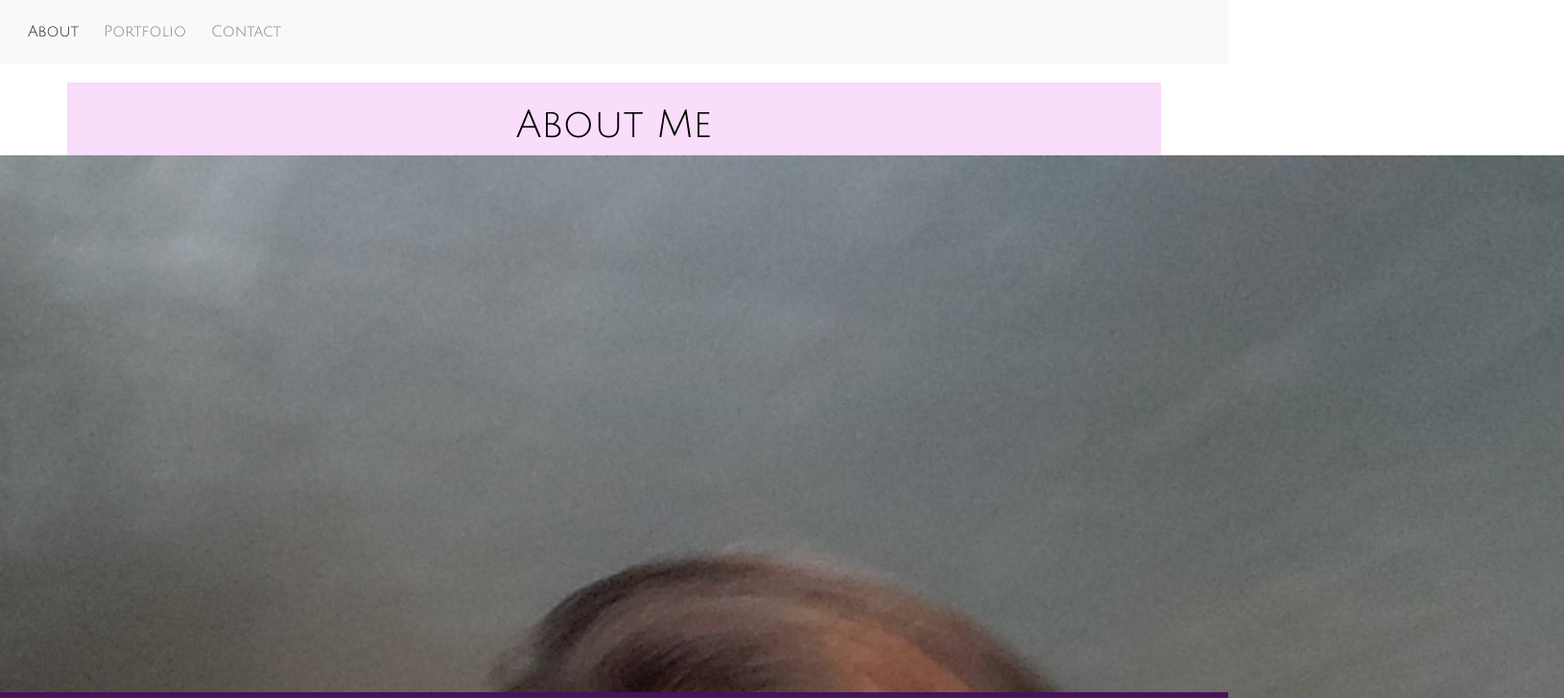
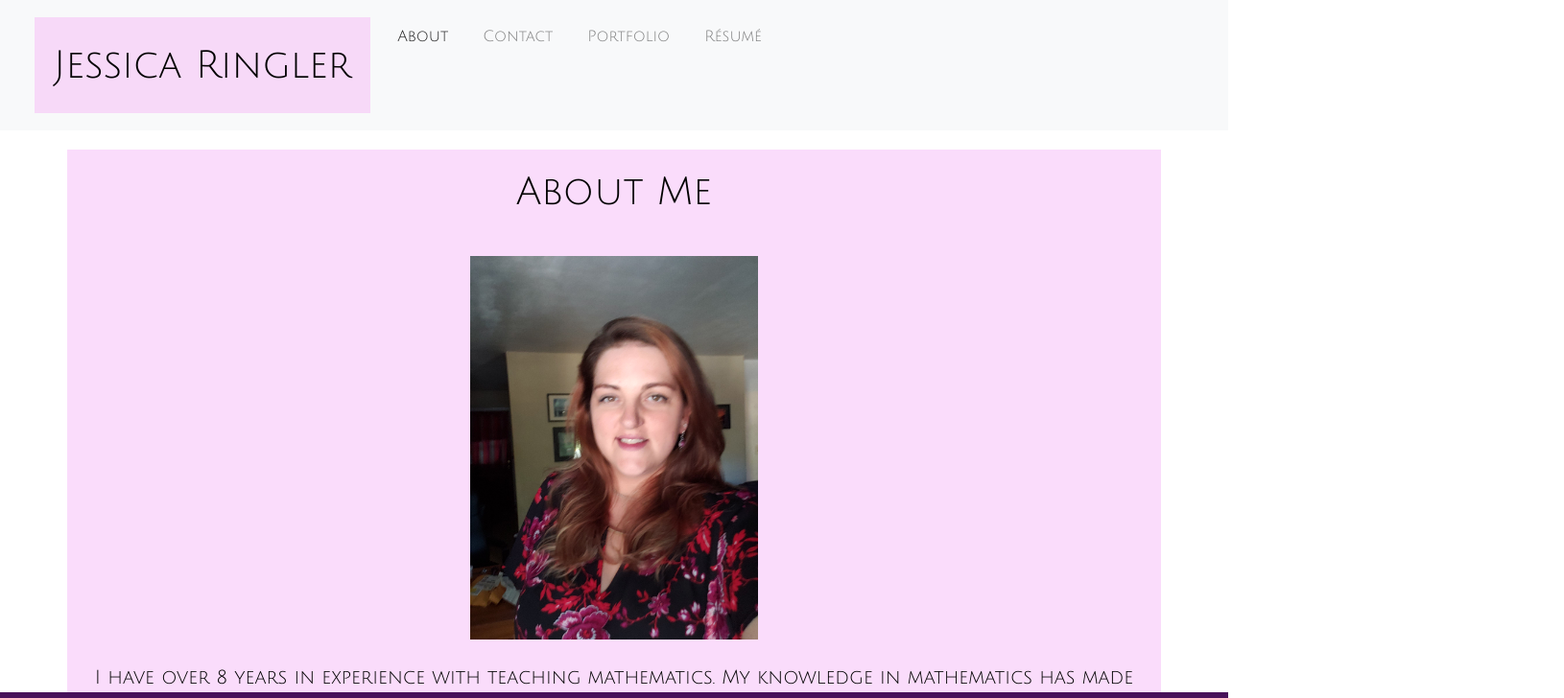
Before and after one commit to jrringler13759/reactportfolio, a React (Create React App) app: page / in a window 1280 px wide. Shown: the top 728 px of the page at 96% size, 1630 px wide, since content can reach past the window. Built offline with nearby package versions, Linux system fonts and the light colour scheme.

Commit message:
setting up contact form component and css files

```diff
--- a/src/App.js
+++ b/src/App.js
@@ -2,6 +2,7 @@ import React from "react";
 import { BrowserRouter as Router, Route } from "react-router-dom";
 import Contact from "./pages/Contact";
 import About from "./pages/About";
+import Resume from "./pages/Resume";
 import Portfolio from "./pages/Portfolio";
 import Header from "./components/Header/Header";
 import Footer from "./components/Footer/Footer";
@@ -18,6 +19,7 @@ function App() {
           <Route exact path="/about" component={About} />
           <Route exact path="/contact" component={Contact} />
           <Route exact path="/portfolio" component={Portfolio} />
+          <Route exact path="/resume" component={Resume} />
         <Footer />
       </div>
     </Router>
--- /dev/null
+++ b/src/components/ContactForm/ContactForm.js
@@ -0,0 +1,10 @@
+import React from "react";
+import "./ContactStylee.css";
+
+function ContactForm(props) {
+    return (
+
+    )
+}
+
+export default ContactForm;
--- a/src/components/Footer/FooterStyle.css
+++ b/src/components/Footer/FooterStyle.css
@@ -1,28 +1,15 @@
-/* .footer {
-  min-height: 100px;
-  background: #E5E5E5;
-  position: relative;
-} */
-
-
-/* .footer span {
-  position: absolute;
+footer {
+  background:  rgb(72, 17, 90);
+  color:  rgba(246, 194, 248, 0.571);
+  text-align: center;
+  height: 60px;
+  position: absolute !important;
   bottom: 0;
-  left: 0;
-  right: 0;
-  padding: 3px;
-  background: #B8B8B8;
-} */
-
-
-nav {
-  display: inline-block;
-  background: rgb(72, 17, 90);
-  color: white;
-
+  width: 100%;
+  padding-bottom: 70px !important;
 }
 
-nav a, footer a {
+footer a {
   color:  white;
   text-decoration: none;
   font-family: 'Julius Sans One', sans-serif;
@@ -42,29 +29,3 @@ a:active {
   text-decoration: none;
   color: white;
 }
-
-.brand-name {
-  color: black;
-  background:rgba(246, 194, 248, 0.571);
-  top: 25px;
-  padding: 20px;
-  margin-left: 10px;
-  font-size: 40px;
-  font-family: 'Julius Sans One', sans-serif;
-  display: inline-block;
-  padding: 20px;
-}
-.brand-name-div{
-  margin-top: -10px !important;
-}
-
-footer {
-  background:  rgb(72, 17, 90);
-  color:  rgba(246, 194, 248, 0.571);
-  text-align: center;
-  height: 60px;
-  position: absolute !important;
-  bottom: 0;
-  width: 100%;
-  padding-bottom: 70px !important;
-}
--- a/src/components/Header/Header.js
+++ b/src/components/Header/Header.js
@@ -8,6 +8,9 @@ function Header() {
     <nav className="navbar navbar-expand-lg navbar-light bg-light">
       <div>
         <ul className="navbar-nav">
+          <li className="nav-item">
+          <span class="brand-name">Jessica Ringler</span>
+          </li>
           <li className="nav-item">
             <Link
               to="/"
@@ -22,6 +25,14 @@ function Header() {
           </li>
           <li className="nav-item">
             <Link
+              to="/contact"
+              className={window.location.pathname === "/contact" ? "nav-link active" : "nav-link"}
+            >
+              Contact
+            </Link>
+          </li>
+          <li className="nav-item">
+            <Link
               to="/portfolio"
               className={window.location.pathname === "/portfolio" ? "nav-link active" : "nav-link"}
             >
@@ -30,10 +41,10 @@ function Header() {
           </li>
           <li className="nav-item">
             <Link
-              to="/contact"
-              className={window.location.pathname === "/contact" ? "nav-link active" : "nav-link"}
+              to="/resume"
+              className={window.location.pathname === "/resume" ? "nav-link active" : "nav-link"}
             >
-              Contact
+              R&#233;sum&#233;
             </Link>
           </li>
         </ul>
--- a/src/components/Header/HeaderStyle.css
+++ b/src/components/Header/HeaderStyle.css
@@ -1,3 +1,46 @@
 nav.navbar.navbar-default {
   margin-bottom: 0;
 }
+
+nav {
+  display: inline-block;
+  background: rgb(72, 17, 90);
+  color: white;
+
+}
+
+.nav-item {
+  color:  white;
+  text-decoration: none;
+  font-family: 'Julius Sans One', sans-serif;
+  padding: 5px;
+  margin: 5px;
+  display: inline-block;
+
+}
+
+nav-item:hover {
+  text-decoration: none;
+  color: white;
+}
+
+
+nav-item:active {
+  text-decoration: none;
+  color: white;
+}
+
+.brand-name {
+  color: black;
+  background:rgba(246, 194, 248, 0.571);
+  top: 25px;
+  padding: 20px;
+  margin-left: 10px;
+  font-size: 40px;
+  font-family: 'Julius Sans One', sans-serif;
+  display: inline-block;
+  padding: 20px;
+}
+.brand-name-div{
+  margin-top: -10px !important;
+}
--- /dev/null
+++ b/src/components/ProfilePic/Pic.js
@@ -0,0 +1,10 @@
+import React from "react";
+import "./PicStyle.css";
+
+function Pic() {
+    return (
+        <img id = "profilePic" class = "responsive" src = "Assets/ProfilePic.jpg" alt = "Jessica Ringler" />
+    )
+}
+
+export default Pic;
--- /dev/null
+++ b/src/components/ProfilePic/PicStyle.css
@@ -0,0 +1,7 @@
+#profilePic{
+    display: block;
+    width: 300px;
+    margin: 15px;
+    position: relative;
+    top: 20px;
+}
--- a/src/pages/About.js
+++ b/src/pages/About.js
@@ -1,4 +1,5 @@
 import React from "react";
+import Pic from "../components/ProfilePic/Pic"
 
 
 function About() {
@@ -10,7 +11,7 @@ function About() {
         </div>
 
         <div className = "row justify-content-center">
-            <img id = "profilePic" class = "responsive" src = "Assets/ProfilePic.jpg" alt = "Jessica Ringler" />
+           <Pic />
         </div>
 
         <br />
--- a/src/pages/Contact.js
+++ b/src/pages/Contact.js
@@ -1,4 +1,5 @@
 import React, { Component } from "react";
+// import ContactForm from "../components/ContactForm/ContactForm";
 import axios from "axios"
 
 class Contact extends Component {
@@ -29,7 +30,7 @@ class Contact extends Component {
 
 render() {
  return(
-   <div className="App">
+  <div>
     <form id="contact-form" onSubmit={this.handleSubmit.bind(this)} method="POST">
             <div className="form-group">
                 <label htmlFor="name">Name</label>
```
Also changed, not shown: src/components/ContactForm/ContactStylee.css (added, +15 -0 lines), src/pages/Resume.js (added). Lines whose indentation alone changed are shown as unchanged.
